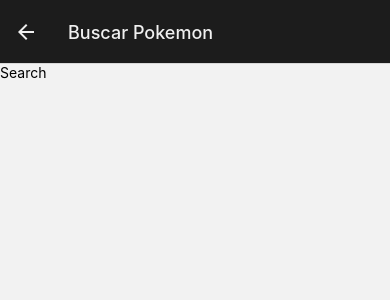
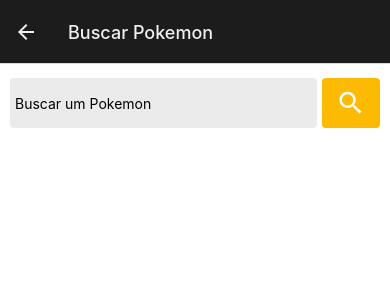
Before and after one commit to wellitonaraujo/pokePasso, a React Native app: screen /Search in a window 390 px wide. Shown: the top 300 px of the page. Built offline with nearby package versions, Linux system fonts and the light colour scheme; no server answers.

Commit message:
Tela buscar pokemon finalizada

```diff
--- a/package.json
+++ b/package.json
@@ -15,6 +15,7 @@
     "@react-navigation/native": "^6.0.8",
     "@react-navigation/native-stack": "^6.5.0",
     "axios": "^0.25.0",
+    "firebase": "^9.6.7",
     "react": "17.0.2",
     "react-native": "0.67.2",
     "react-native-animatable": "^1.3.3",
--- a/src/pages/PokemonList/index.js
+++ b/src/pages/PokemonList/index.js
@@ -108,11 +108,14 @@
           <View>
               <Text style={styles.title}></Text>
             </View>
-            <View style={styles.headerLeft}>
-              <TouchableOpacity style={styles.headerSearch} onPress={() => navigation.navigate('Search')}>
-                <MaterialIcons name="search" size={35} color="#1c1c1c"/>
+            <Animatable.View
+            animation='pulse'
+            iterationCount={Infinity}
+            >
+              <TouchableOpacity onPress={() => navigation.navigate('Search')}>
+                <MaterialIcons name="search" size={50} color="#fcba03"/>
               </TouchableOpacity>
-            </View>
+            </Animatable.View>
         </View>
         <StatusBar backgroundColor='transparent' barStyle='light-content' translucent={true}/>
 
--- a/src/pages/PokemonList/styles.js
+++ b/src/pages/PokemonList/styles.js
@@ -26,23 +26,11 @@
       flexDirection: 'row',
       justifyContent: 'space-between',
       paddingHorizontal: 15,
-      paddingTop: 10,
-      paddingBottom:10,
+      // paddingTop:5,
       // backgroundColor: "#1c1c1c",
-      borderBottomRightRadius: 20,
-      borderBottomLeftRadius: 20,
+      backgroundColor: '#fff'
 
 
-    },
-
-    headerLeft: {
-
-    },
-
-    title: {
-      color: '#1c1c1c',
-      fontSize: 26,
-      fontWeight: 'bold'
     },
 
     id:{
--- a/src/pages/Search/index.js
+++ b/src/pages/Search/index.js
@@ -1,11 +1,43 @@
-import { View, Text } from 'react-native'
-import React from 'react'
+import { View, Text, SafeAreaView, TextInput, StyleSheet, TouchableOpacity } from 'react-native'
+import React, { useEffect, useState } from 'react'
+import MaterialIcons from 'react-native-vector-icons/MaterialIcons';
+import { useIsFocused } from '@react-navigation/native';
+
+import styles from './styles'
 
 const Search = () => {
+  const [ input, setInput ] = useState('')
+
+  const isFocused = useIsFocused()
+
+  useEffect(() => {
+
+  }, [isFocused])
+
+  async function handleSearch() {
+    if(input === "") return;
+
+
+  }
+
   return (
-    <View>
-      <Text>Search</Text>
-    </View>
+    <SafeAreaView style={styles.container}>
+      <View style={styles.containerInput}>
+
+        <TextInput
+          placeholder='Buscar um Pokemon'
+          value={input}
+          onChangeText={ (text) => setInput(text) }
+          style={styles.input}
+          autoCapitalize={'none'}
+        />
+
+        <TouchableOpacity style={styles.buttonSearch} onPress={handleSearch}>
+          <MaterialIcons name='search' size={30} color="#fff"/>
+        </TouchableOpacity>
+
+      </View>
+    </SafeAreaView>
   )
 }
 
--- /dev/null
+++ b/src/pages/Search/styles.js
@@ -0,0 +1,38 @@
+import { StyleSheet } from 'react-native';
+
+const styles = StyleSheet.create({
+
+    container: {
+      flex: 1,
+      backgroundColor:  '#fff'
+    },
+
+    containerInput: {
+      flexDirection: 'row',
+      justifyContent: 'center',
+      width: '100%',
+      marginVertical: 14,
+    },
+
+    input: {
+      backgroundColor: '#EBEBEB',
+      marginLeft: 10,
+      height: 50,
+      width: '80%',
+      borderRadius: 4,
+      padding: 5,
+    },
+
+    buttonSearch: {
+      backgroundColor: '#fcba03',
+      borderRadius: 4,
+      alignItems: 'center',
+      justifyContent: 'center',
+      width: '15%',
+      marginLeft: 5,
+      marginRight: 10,
+    }
+
+});
+
+export default styles;
--- a/src/routes/app.routes.js
+++ b/src/routes/app.routes.js
@@ -33,7 +33,7 @@
       <Stack.Screen name="Pokemon"
                     component={Pokemon}
                     options={{
-                      title:"Informações",
+                      title:"POKEMON",
                       headerTintColor: "#f0f0f0",
                       headerStyle: {
                         backgroundColor: "#1c1c1c",
```
Also changed, not shown: 1 other file (tests, documents, lock files or other folders).
